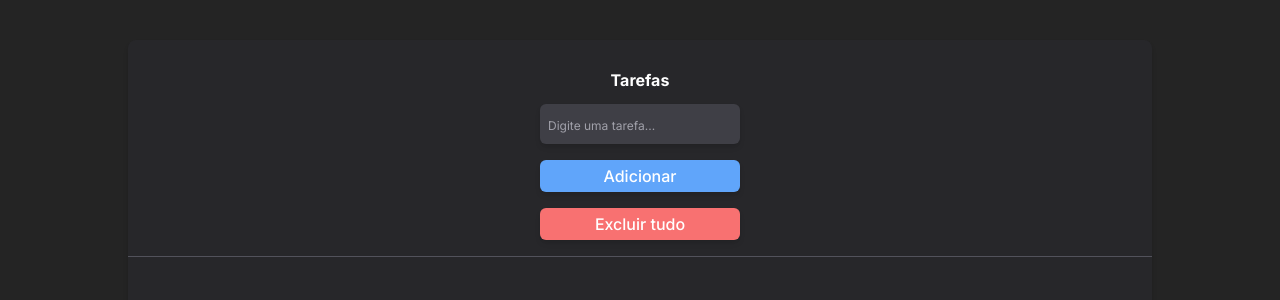
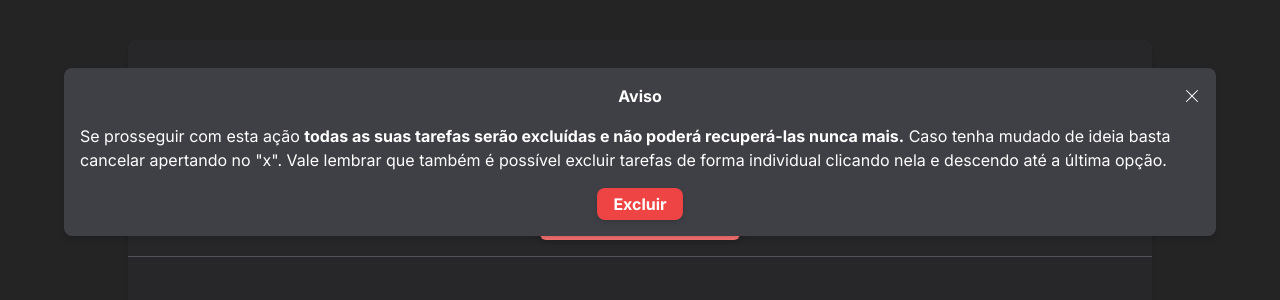
Before and after one commit to Zafkiel45/Next-TodoList, a Next.js app in the folder todo-list/: page / in a window 1280 px wide. Both pictures are taken after a click on the button "Excluir tudo". Shown: the top 300 px of the page. Built offline with nearby package versions, Linux system fonts and the light colour scheme.

Commit message:
Added warn about delete all elements

```diff
--- a/todo-list/src/app/components/input.jsx
+++ b/todo-list/src/app/components/input.jsx
@@ -1,10 +1,12 @@
-import { useContext, useEffect} from "react"
+import { useContext, useEffect, useState} from "react"
 import { todoContext } from "./context"
 
 export const InputTask = () => {
 
     const {idx, key, setTask, name, setName, descrebe} = useContext(todoContext)
-
+    const [displayControl, setDisplayControl] = useState({
+        visible: 'hidden',
+    })
     useEffect(() => {
         const Storage = JSON.parse(localStorage.getItem(key) || '[]');
         setTask(Storage)
@@ -33,10 +35,12 @@ export const InputTask = () => {
     const removeAllElements = () => {
         localStorage.clear(key)
         setTask(() => [])
+        setDisplayControl({...displayControl, visible: 'hidden', blur: false})
     }
 
     return (
-        <div className="flex pt-3 flex-col gap-4">
+        <>
+            <div className={`flex pt-3 flex-col gap-4`}>
                 <div className="flex justify-center items-center">
                     <input type="text" value={name} onChange={(e) => setName(e.target.value)} placeholder="Digite uma tarefa..." className="placeholder:text-zinc-400 placeholder:text-xs shadow-md px-2 py-2 text-white font-normal w-4/5 rounded-md bg-zinc-700 "/>
                 </div>
@@ -44,8 +48,34 @@ export const InputTask = () => {
                     <button onClick={setElementStorage} className="bg-blue-400 text-white font-medium w-4/5 h-fit py-1 px-8 shadow-md rounded-md">Adicionar</button>
                 </div>
                 <div className="flex justify-center items-center">
-                <button onClick={removeAllElements} className="bg-red-400 text-white font-medium w-4/5 h-fit py-1 px-8 shadow-md rounded-md">Excluir tudo</button>
+                    <button onClick={() => setDisplayControl({...displayControl, visible: 'flex', blur: true})} className="bg-red-400 text-white font-medium w-4/5 h-fit py-1 px-8 shadow-md rounded-md">Excluir tudo</button>
                 </div>
+            </div>
+            <Modal dispacth={setDisplayControl} objectComplete={displayControl} visible={displayControl.visible} removeAllElements={removeAllElements} />
+        </>
+    )
+}
+
+const Modal = ({removeAllElements, objectComplete, dispacth}) => {
+    return (
+        <div className={`absolute ${objectComplete.visible} text-white gap-4 items-center flex-col p-4 rounded-lg bg-zinc-700 z-10 w-[90%] h-auto shadow-md`}>
+            <div className="flex w-full items-center justify-between">
+                <button disabled className="w-[16px] opacity-0">
+                </button>
+                <h1 className="font-bold">Aviso</h1>
+                <svg onClick={() => dispacth({...objectComplete, visible: 'hidden'})} xmlns="http://www.w3.org/2000/svg" width="16" height="16" fill="currentColor" class="bi bi-x-lg" viewBox="0 0 16 16">
+                    <path d="M2.146 2.854a.5.5 0 1 1 .708-.708L8 7.293l5.146-5.147a.5.5 0 0 1 .708.708L8.707 8l5.147 5.146a.5.5 0 0 1-.708.708L8 8.707l-5.146 5.147a.5.5 0 0 1-.708-.708L7.293 8z"/>
+                </svg>
+            </div>
+            <p className="font-normal">
+                Se prosseguir com esta ação <strong>todas as suas tarefas serão excluídas
+                e não poderá recuperá-las nunca mais.</strong> Caso tenha mudado de ideia
+                basta cancelar apertando no "x". Vale lembrar que também é possível excluir
+                tarefas de forma individual clicando nela e descendo até a última opção.
+            </p>
+            <button onClick={removeAllElements} className="font-bold bg-red-500 w-fit h-fit px-4 py-1 shadow-md rounded-lg">
+                Excluir
+            </button>
         </div>
     )
 }
--- a/todo-list/src/app/components/task.jsx
+++ b/todo-list/src/app/components/task.jsx
@@ -1,4 +1,4 @@
-import { useEffect, useContext } from "react"
+import { useContext } from "react"
 import { todoContext } from "./context"
 
 export const Tasks = () => {
```
Lines whose indentation alone changed are shown as unchanged.
